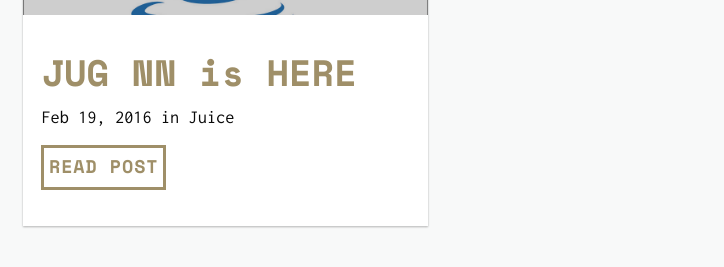
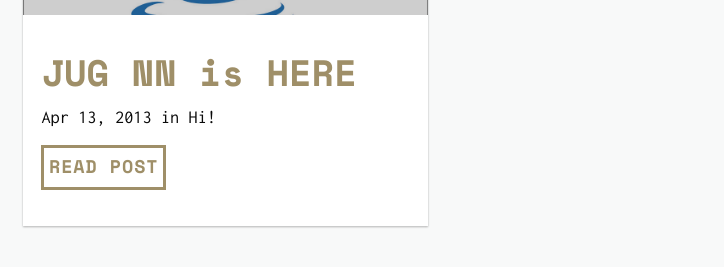
Before and after one commit to jug-nn/jug-nn.github.io, a Jekyll site: the page built from archive.html, in a window 1280 px wide. Shown: the part 350-617 px from the top of the page, without its empty margins (0-724 px from the left). Built offline with Jekyll 4.4.1, drawn with Linux system fonts in a browser that asks for light colours; nearby versions of some CDN libraries.

Commit message:
Update 2016-02-19-craft-beer.markdown

```diff
--- a/_posts/2016-02-19-craft-beer.markdown
+++ b/_posts/2016-02-19-craft-beer.markdown
@@ -1,9 +1,9 @@
 ---
 layout: post
 title: "JUG NN is HERE"
-date: 2016-02-19
+date: 2013-04-13
 categories:
-  - Juice
+  - Hi!
 description:
 image: /testOlen.png
 image-sm: /testOlen.png
```
